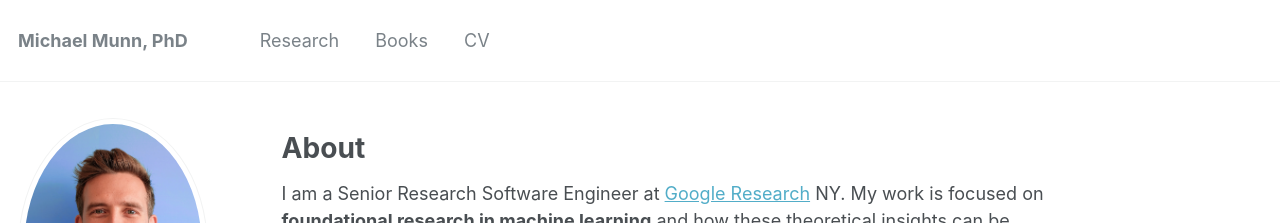
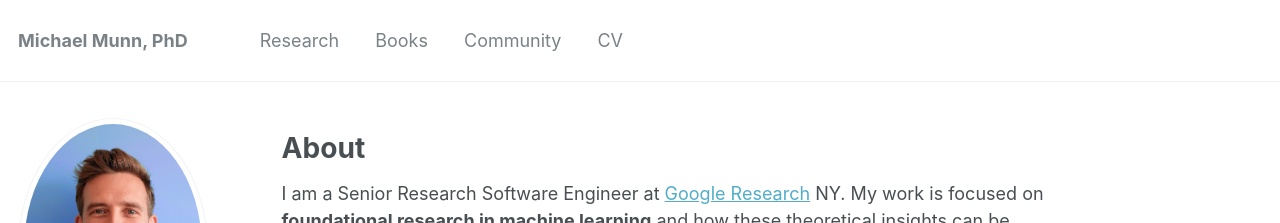
Before and after one commit to munnm/munnm.github.io, a Jekyll site: the page built from _pages/about.md, in a window 1280 px wide and 1348 px high. Shown: the top 223 px of the window. Built offline with Jekyll 4.4.1, drawn with Linux system fonts in a browser that asks for light colours.

Commit message:
add community to navigation

```diff
--- a/_data/navigation.yml
+++ b/_data/navigation.yml
@@ -19,6 +19,9 @@ main:
   - title: "Books"
     url: /books/
 
+  - title: "Community"
+    url: /community/
+
   - title: "CV"
     url: /files/munn_resume.pdf
 
```
